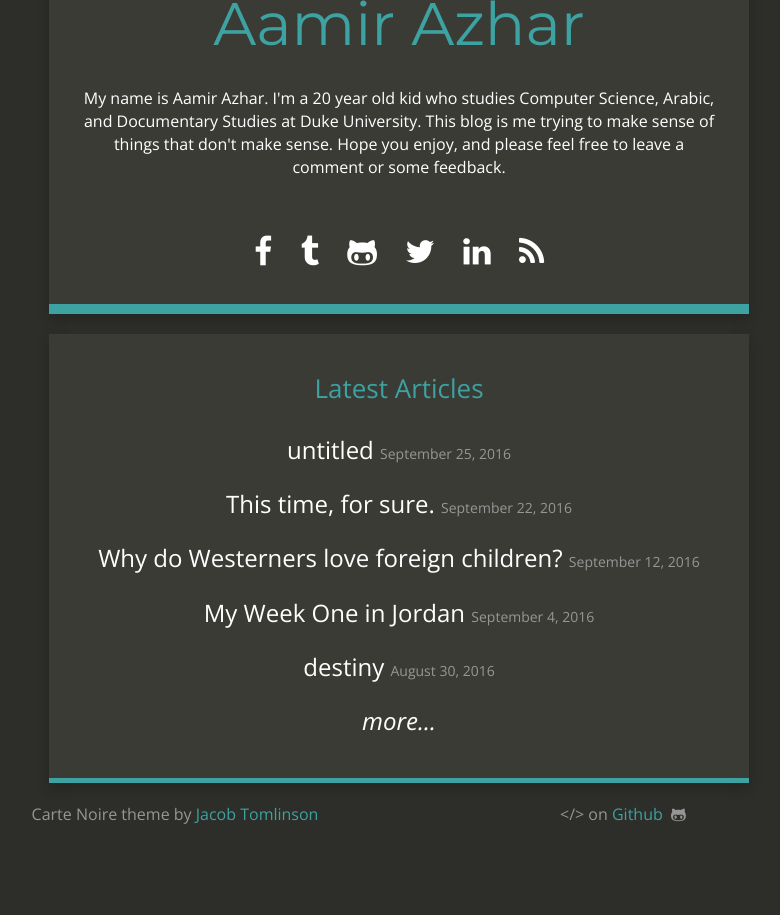
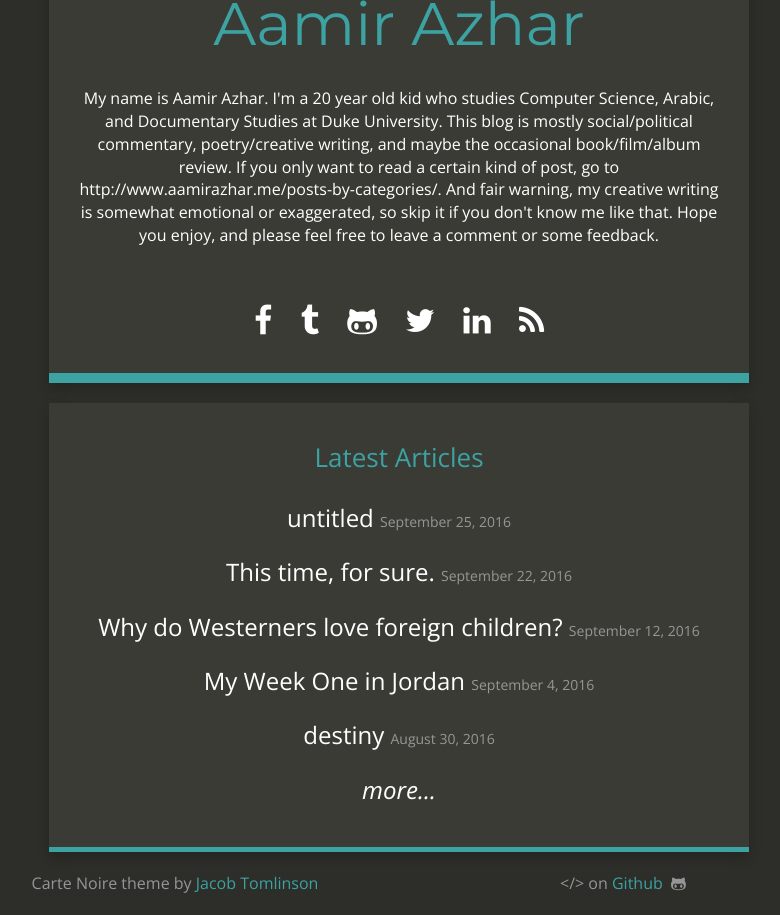
Before and after one commit to jacobtomlinson/carte-noire, a Jekyll site: the page built from index.html, in a window 1280 px wide, cut to the strip 174-1089 px from the top of the page. Shown: the whole strip, without its empty margins (241-1021 px from the left). Built offline with Jekyll 4.4.1, drawn with Linux system fonts in a browser that asks for light colours; nearby versions of some CDN libraries; before the commit the page ends 1020 px from its top, so only the background shows below that.

Commit message:
Update site home profile description.

```diff
--- a/_config.yml
+++ b/_config.yml
@@ -5,7 +5,9 @@
 baseurl: ""
 url: "https://aamirazhar.me/"
 title_description: "My name is Aamir Azhar. I'm a 20 year old kid who studies Computer Science,
-Arabic, and Documentary Studies at Duke University. This blog is me trying to make sense of things that don't make sense. Hope you enjoy, and please feel free to leave a comment or some feedback."
+Arabic, and Documentary Studies at Duke University. This blog is mostly social/political commentary, poetry/creative writing, and maybe the occasional book/film/album review. If you only want to read a certain kind of post, go to http://www.aamirazhar.me/posts-by-categories/.
+
+And fair warning, my creative writing is somewhat emotional or exaggerated, so skip it if you don't know me like that. Hope you enjoy, and please feel free to leave a comment or some feedback."
 title_image: "https://i.imgur.com/jsKk9b4.jpg"
 google_analytics: "UA-79202944-1"
 disqus_account: aamirazhar
```
